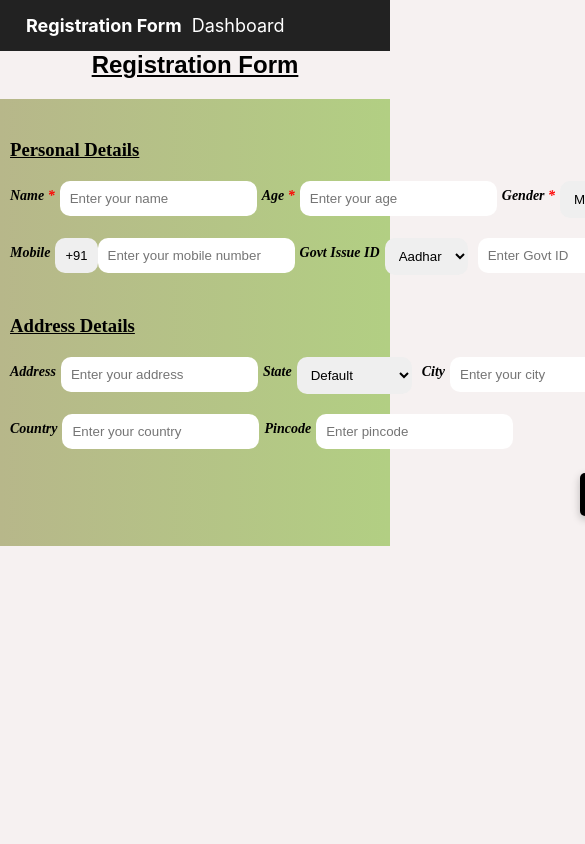
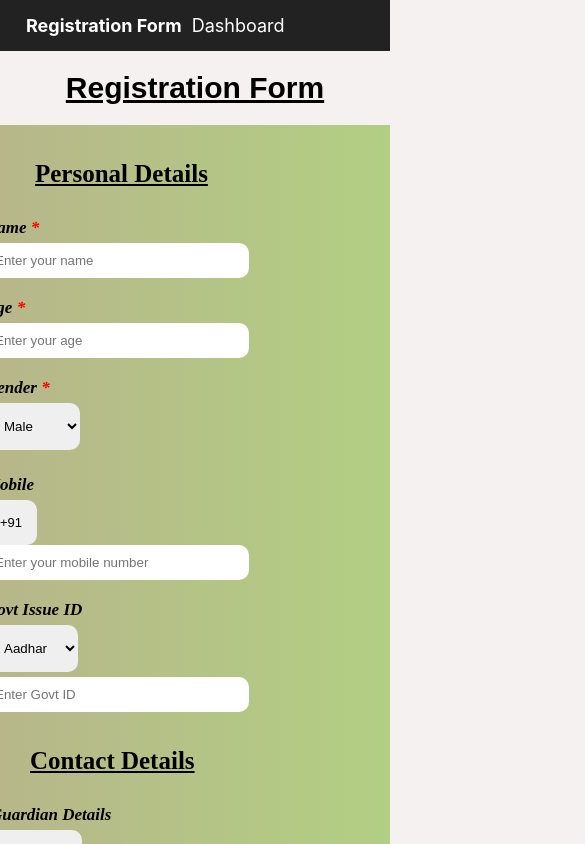
Before and after one commit to Mayurwagh98/ONITO_assignment, a React (Vite) app in the folder task/: page / in a window 390 px wide. Shown: the top 844 px of the page, 585 px wide, since content can reach past the window. Built offline with nearby package versions, Linux system fonts and the light colour scheme.

Commit message:
Added: Media queries

```diff
--- a/task/src/pages/Form.css
+++ b/task/src/pages/Form.css
@@ -135,11 +135,7 @@ p {
 }
 
 .submit_input {
-    /* padding: 10px;
-    border-radius: 10px;
-    border: none;
-    width: 140px;
-    font-size: 17px; */
+
     margin: 20px 0 30px 580px;
     background-color: black;
     color: white;
@@ -150,3 +146,152 @@ p {
     cursor: pointer;
     box-shadow: rgba(0, 0, 0, 0.24) 0px 3px 8px;
 }
+
+@media screen and (max-width:884px) {
+    form {
+        /* border: 1px solid red; */
+        /* width: 90%; */
+        margin: 20px auto;
+        display: grid;
+        padding: 30px auto;
+        grid-template-columns: repeat(1, 1fr);
+        /* background-color: #658864; */
+        background: rgb(183, 183, 138);
+        background: linear-gradient(90deg, rgba(183, 183, 138, 1) 0%, rgba(183, 183, 138, 1) 0%, rgba(178, 207, 131, 1) 100%);
+
+    }
+    h2{
+        font-size: 30px;
+        margin: 20px 0;
+    }
+
+    h3 {
+        font-size: 28px;
+        margin: 35px 0 10px 10px;
+    }
+
+    label {
+        font-size: 18px;
+        margin: 5px 5px 0 10px;
+    }
+
+
+    .contact_details, .other_details {
+        margin: 0 0 0 20px;
+    }
+    .personal_details, .address_details{
+        margin: 0 0 0 15px;
+    }
+
+    .personal_details input, .address_details input, .contact_details input, .other_details input{
+        padding: 15px;
+        width: 230px;
+    }
+    .personal_details select, .contact_details select, .other_details select{
+        padding: 15px;
+    }
+
+    .submit_input {
+        /* margin: 20px 0 30px 10px; */
+        margin: 30px auto;
+        background-color: black;
+        color: white;
+        font-size: 25px;
+        padding: 15px 80px;
+        border-radius: 5px;
+        /* margin: 10px 0px; */
+        cursor: pointer;
+        box-shadow: rgba(0, 0, 0, 0.24) 0px 3px 8px;
+    }
+    .india_number{
+        padding: 15px;
+    }
+
+}
+
+@media screen and (max-width:428px) {
+    form {
+        /* border: 1px solid red; */
+        /* width: 90%; */
+        margin: 20px auto;
+        display: grid;
+        padding: 30px auto;
+        grid-template-columns: repeat(1, 1fr);
+        /* background-color: #658864; */
+        background: rgb(183, 183, 138);
+        background: linear-gradient(90deg, rgba(183, 183, 138, 1) 0%, rgba(183, 183, 138, 1) 0%, rgba(178, 207, 131, 1) 100%);
+
+    }
+
+    h3 {
+        font-size: 25px;
+    }
+
+    label {
+        font-size: 17px;
+        margin: 20px 0 5px 0
+    }
+
+    .personal_details>div:nth-child(2), .personal_details>div:nth-child(3) {
+        display: flex;
+        flex-direction: column;
+        /* border: 1px solid red; */
+        margin: 0 0 0 -40px;
+        align-items: start;
+
+    }
+
+    .address_details>div:nth-child(2), .address_details>div:nth-child(3) {
+        display: flex;
+        /* border: 1px solid red; */
+        flex-direction: column;
+        margin: 20px auto auto auto;
+        align-items: start;
+        margin: 0 0 0 -40px;
+    }
+
+    .other_details>div:nth-child(2), .other_details>div:nth-child(3) {
+        display: flex;
+        flex-direction: column;
+        /* border: 1px solid red; */
+        margin: 0 0 0 -30px;
+        align-items: start;
+    }
+
+    .contact_details>div:nth-child(2), .contact_details>div:nth-child(3) {
+        display: flex;
+        flex-direction: column;
+        /* border: 1px solid red; */
+        margin: 0 0 0 -30px;
+        align-items: start;
+    }
+
+    .personal_details, .contact_details, .address_details, .other_details {
+        width: 60%;
+    }
+
+    .personal_details input, .address_details input, .other_details input, .contact_details input {
+        padding: 10px;
+        width: 100%;
+    }
+
+
+    .contact_details select, .personal_details select {
+        margin: 0 0 5px 0;
+    }
+
+
+    .submit_input {
+        /* margin: 20px 0 30px 10px; */
+        margin: 30px auto;
+        background-color: black;
+        color: white;
+        font-size: 20px;
+        padding: 10px 60px;
+        border-radius: 5px;
+        /* margin: 10px 0px; */
+        cursor: pointer;
+        box-shadow: rgba(0, 0, 0, 0.24) 0px 3px 8px;
+    }
+
+}
```
